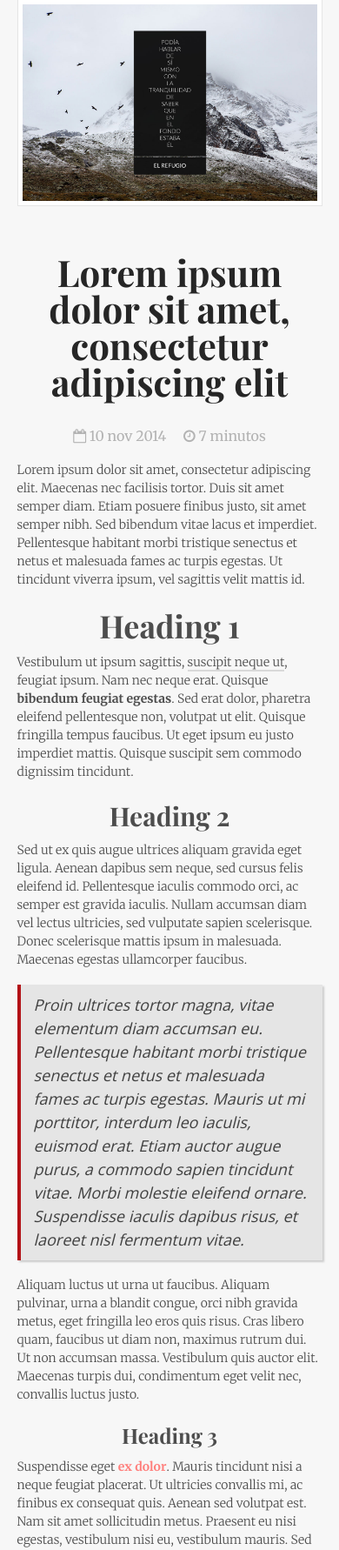
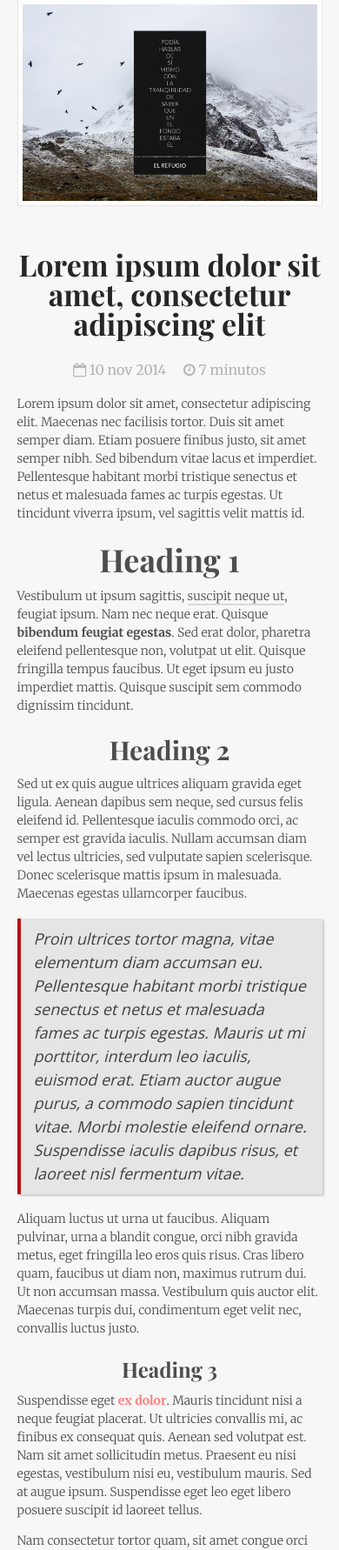
Before and after one commit to asalada/prueba-github, a PHP site: page /post-1.php in a window 390 px wide. Shown: the part 61-1843 px from the top of the page at 87% size. Run offline with PHP 8.4, Linux system fonts and the light colour scheme; some libraries are stand-ins or nearby versions.

Commit message:
Mejora en el mixin _font-sizing - Añadida la variable $factor, establecida por defecto en 2px, para con libertad variarla en casos concretos

```diff
--- a/css/main.css
+++ b/css/main.css
@@ -614,10 +614,10 @@ h1 {
     line-height: 1; }
     @media screen and (max-width: 768px) {
       .post-header h1 {
-        font-size: 44px; } }
+        font-size: 40px; } }
     @media screen and (max-width: 480px) {
       .post-header h1 {
-        font-size: 42px; } }
+        font-size: 34px; } }
 
 h2 {
   font-size: 34px;
--- a/sass/base/_heading.scss
+++ b/sass/base/_heading.scss
@@ -1,20 +1,20 @@
 // Headings individuales
 h1{
-    @include font-sizing($font-size-h1, $line-height-heading);
+    @include font-sizing($font-size-h1, $line-height-title);
     .post-header &{
         color:$color-blog-header;
-        @include font-sizing($font-size-title, $line-height-heading);
+        @include font-sizing($font-size-title, $line-height-title, 6px);
     }
 }
 h2{
-    @include font-sizing($font-size-h2, $line-height-heading);
+    @include font-sizing($font-size-h2, $line-height-title);
     .home-section &{
         margin:0;
         padding:0;
     }
 }
 h3{
-    @include font-sizing($font-size-h3, $line-height-heading);
+    @include font-sizing($font-size-h3, $line-height-title);
 }
 h4{
     font-size:$font-size-h4;
--- a/sass/sources/_font-sizing.scss
+++ b/sass/sources/_font-sizing.scss
@@ -1,10 +1,10 @@
-@mixin font-sizing($size, $line-height){
+@mixin font-sizing($size, $line-height, $factor:2px){
     font-size:$size;
     line-height: $line-height;
     @media screen and (max-width: $device-tablet) {
-        font-size:$size - 2px;
+        font-size:$size - $factor;
     }
     @media screen and (max-width: $device-phone) {
-        font-size:$size - 4px;
+        font-size:$size - $factor * 2;
     }
 }
--- a/sass/variables/_variables.scss
+++ b/sass/variables/_variables.scss
@@ -48,8 +48,8 @@ $font-size-blockquote:22px;
 
 
 // Anchos de línea
-$line-height-heading:1;
-$line-height-subtitle:$line-height-heading;
+$line-height-title:1;
+$line-height-subtitle:$line-height-title;
 $line-height-text:1.5;
 
 // Dispositivos
```
Also changed, not shown: css/main.min.css.
